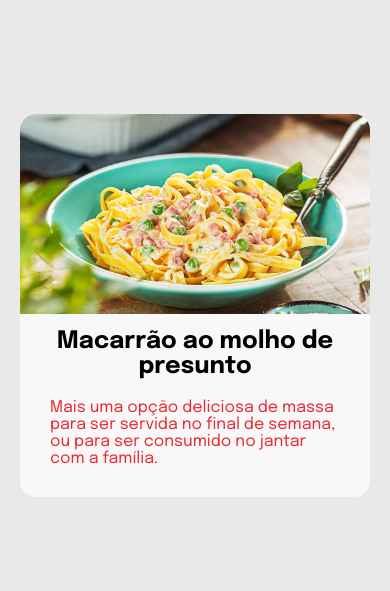
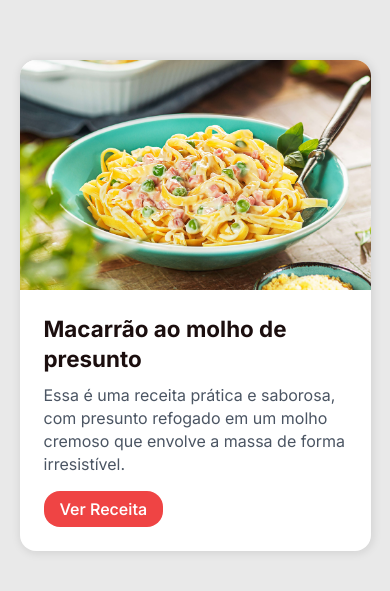
Before and after one commit to gustavoPassone/projeto-card-receita, a plain HTML site: page index.html in a window 390 px wide. Shown: the part 117-708 px from the top of the page. Drawn offline with Linux system fonts and the light colour scheme.

Commit message:
Add files via upload

```diff
--- a/index.html
+++ b/index.html
@@ -18,7 +18,10 @@
             </div>
             <div class="card-content">
                 <h1>Macarrão ao molho de presunto</h1>
-                <p>Mais uma opção deliciosa de massa para ser servida no final de semana, ou para ser consumido no jantar com a família.</p>
+                <p>Essa é uma receita prática e saborosa, com presunto refogado em um molho cremoso que envolve a massa de forma irresistível.</p>
+                <div class="btn">
+                    <a href="#" class="btn-a">Ver Receita</a>
+                </div>
             </div>
         </div>
     </main>
--- a/style.css
+++ b/style.css
@@ -1,13 +1,19 @@
 @import url('https://fonts.googleapis.com/css2?family=Epilogue:ital,wght@0,100..900;1,100..900&display=swap');
+@import url('https://fonts.googleapis.com/css2?family=Inter:ital,opsz,wght@0,14..32,100..900;1,14..32,100..900&display=swap');
+
 :root {
     --cor-fundo: #e9e9e9;
-    --cor-fundo-card: #f8f8f8;
+    --black-font: #1b0e0e;
+    --description: #4b5563;
+    --btn-background: #ef4444;
 }
 
 * {
     margin: 0;
     padding: 0;
     box-sizing: border-box;
+    /* font-family: "Epilogue", sans-serif; */
+    font-family: "Inter", sans-serif;
 }
 
 body {
@@ -15,46 +21,116 @@ body {
     display: flex;
     align-items: center;
     justify-content: center;
-    font-family: "Epilogue", sans-serif;
     min-height: 100vh;
 }
 
 .card {
     display: flex;
-    flex-direction: column;
-    width: 350px;
-    background-color: var(--cor-fundo-card);
+    width: 80vw;
+    background-color: #fff;
     border-radius: 16px;
     transition: .4s;
+    box-shadow: 1px 1px 10px 1px rgba(0,0,0,0.1);
 
     & .card-img {
-        width: 100%;
-        height: 200px;
+        width: 55%;
+        height: 300px;
 
         & img {
             width: 100%;
             height: 100%;
             object-fit: cover;
-            border-radius: 16px 16px 0px 0px;
+            border-radius: 16px 0 0 16px;
         }
     }
 
     & .card-content {
         padding: 15px 30px 30px 30px;
+        width: 45%;
 
         & h1 {
-            font-size: 1.5rem;
-            line-height: 25px;
-            text-align: center;
-            margin-bottom: 20px;
+            font-size: 1.4rem;
+            line-height: 30px;
+            margin-bottom: 10px;
+            color: var(--black-font);
         }
 
         & p {
-            color: #ea2a33;
+            color: var(--description);
+            font-size: 1rem;
+            line-height: 23px;
         }
+
+        & .btn {
+            display: flex;
+            justify-content: flex-end;
+            margin-top: 15px;
+
+            & .btn-a {
+                padding: 8px 16px;
+                font-size: 1rem;
+                background-color: var(--btn-background);
+                border-radius: 16px;
+                color: #fff;
+                text-decoration: none;
+                align-self: flex-end;
+                transition: .4s;
+                font-weight: 550;
+            }
+
+            & .btn-a:hover {
+                background-color: #f47a7a;
+                color: var(--black-font);
+            }
+        }
+
     }
 }
 
 .card:hover {
     transform: scale(1.02);
 }
+
+@media (max-width: 750px) {
+    .card {
+        width: 90vw;
+    }
+}
+
+@media (max-width: 650px) {
+    .card {
+        flex-direction: column;
+        width: 90vw;
+        align-items: center;
+
+        & .card-img {
+            width: 100%;
+            height: 230px;
+
+            & img {
+                border-radius: 16px 16px 0 0;
+            }
+        }
+
+        & .card-content {
+            padding: 24px;
+            width: 100%;
+
+            & .btn {
+                display: flex;
+                justify-content: flex-start;
+                margin-top: 15px;
+
+                & .btn-a {
+
+                }
+
+                & .btn-a:hover {
+                    background-color: #f47a7a;
+                    color: var(--black-font);
+                }
+            }
+
+        }
+    }
+}
```
